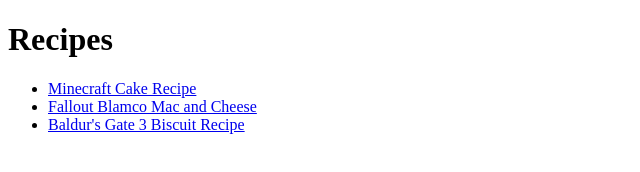
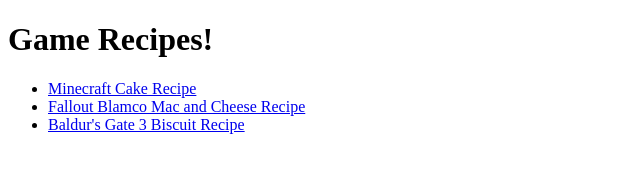
Before and after one commit to Atticusth7/odin-recipes, a plain HTML site: page index.html in a window 1280 px wide. Shown: the whole page, without its empty margins (0-640 px from the left). Drawn offline with Linux system fonts and the light colour scheme.

Commit message:
Updated Header and link names

```diff
--- a/index.html
+++ b/index.html
@@ -6,10 +6,10 @@
     <title>Best Video Game Recipes</title>
 </head>
 <body>
-    <h1>Recipes</h1>
+    <h1>Game Recipes!</h1>
     <ul>
         <li> <a href="./recipes/minecraftcake.html">Minecraft Cake Recipe</a> </li>
-        <li> <a href="./recipes/blamco.html">Fallout Blamco Mac and Cheese</a> </li>
+        <li> <a href="./recipes/blamco.html">Fallout Blamco Mac and Cheese Recipe</a> </li>
         <li> <a href="./recipes/bgbiscuit.html">Baldur's Gate 3 Biscuit Recipe</a> </li>
     </ul>
 </body>
```
